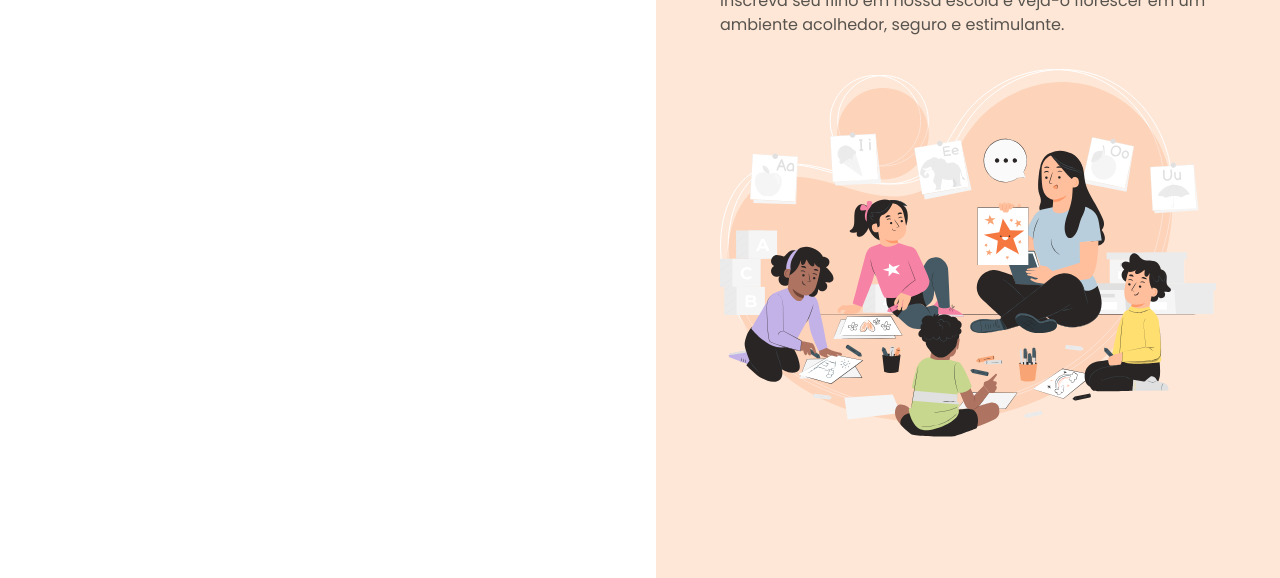
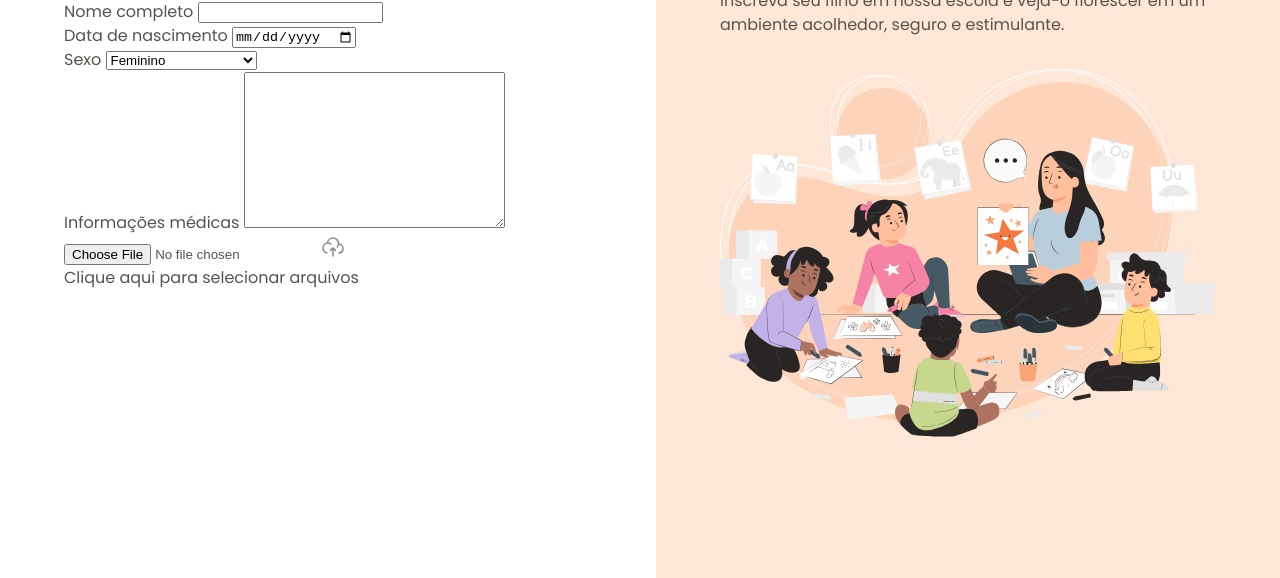
Before and after one commit to Caio-Vinicius-Almeida/Formulario-de-matricula-Rocketseat, a plain HTML site: page index.html in a window 1280 px wide. Shown: the part 222-800 px from the top of the page. Drawn offline with Linux system fonts and the light colour scheme.

Commit message:
Estrutura inicial do formulário

```diff
--- a/index.html
+++ b/index.html
@@ -19,6 +19,56 @@
             Preencha os dados abaixo para matricular seu filho na escola de
             educação infantil Estrelas do Amanhã.
           </p>
+
+          <form action="" method="post">
+            <fieldset class="child-info">
+              <legend>Informações da criança</legend>
+
+              <div class="input--wrapper">
+                <label for="fullname">Nome completo</label>
+                <input
+                  name="fullname"
+                  type="text"
+                  id="fullname"
+                  placeholder=""
+                />
+              </div>
+
+              <div class="input--wrapper">
+                <label for="birth">Data de nascimento</label>
+                <input name="birth" type="date" id="birth" lang="pt-BR" />
+              </div>
+
+              <div class="select--wrapper">
+                <label for="gender"> Sexo </label>
+                <select name="gender" id="gender">
+                  <option value="female">Feminino</option>
+                  <option value="male">Masculino</option>
+                  <option value="na">Prefiro não responder</option>
+                </select>
+              </div>
+
+              <div class="textarea--wrapper">
+                <label for="medical-info"> Informações médicas </label>
+                <textarea
+                  name="medical-info"
+                  id="medical-info"
+                  cols="30"
+                  rows="10"
+                ></textarea>
+              </div>
+
+              <div class="droparea-wrapper">
+                <input type="file" name="birth-file" id="birth-file" />
+                <img
+                  src="./src/assets/cloud-upload.svg"
+                  alt="cloud-upload.svg"
+                />
+
+                <p>Clique aqui para selecionar arquivos</p>
+              </div>
+            </fieldset>
+          </form>
         </div>
       </main>
 
```
